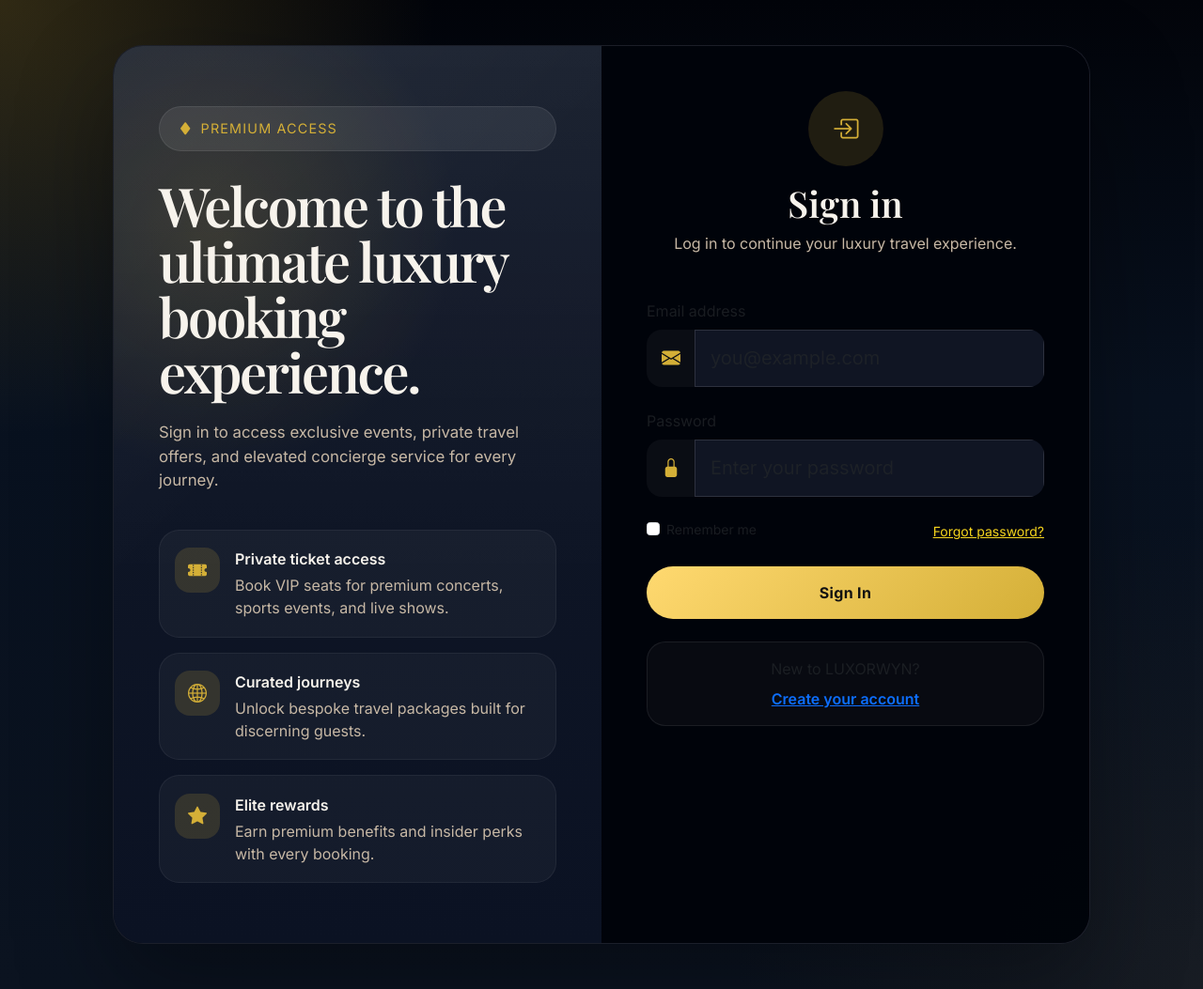
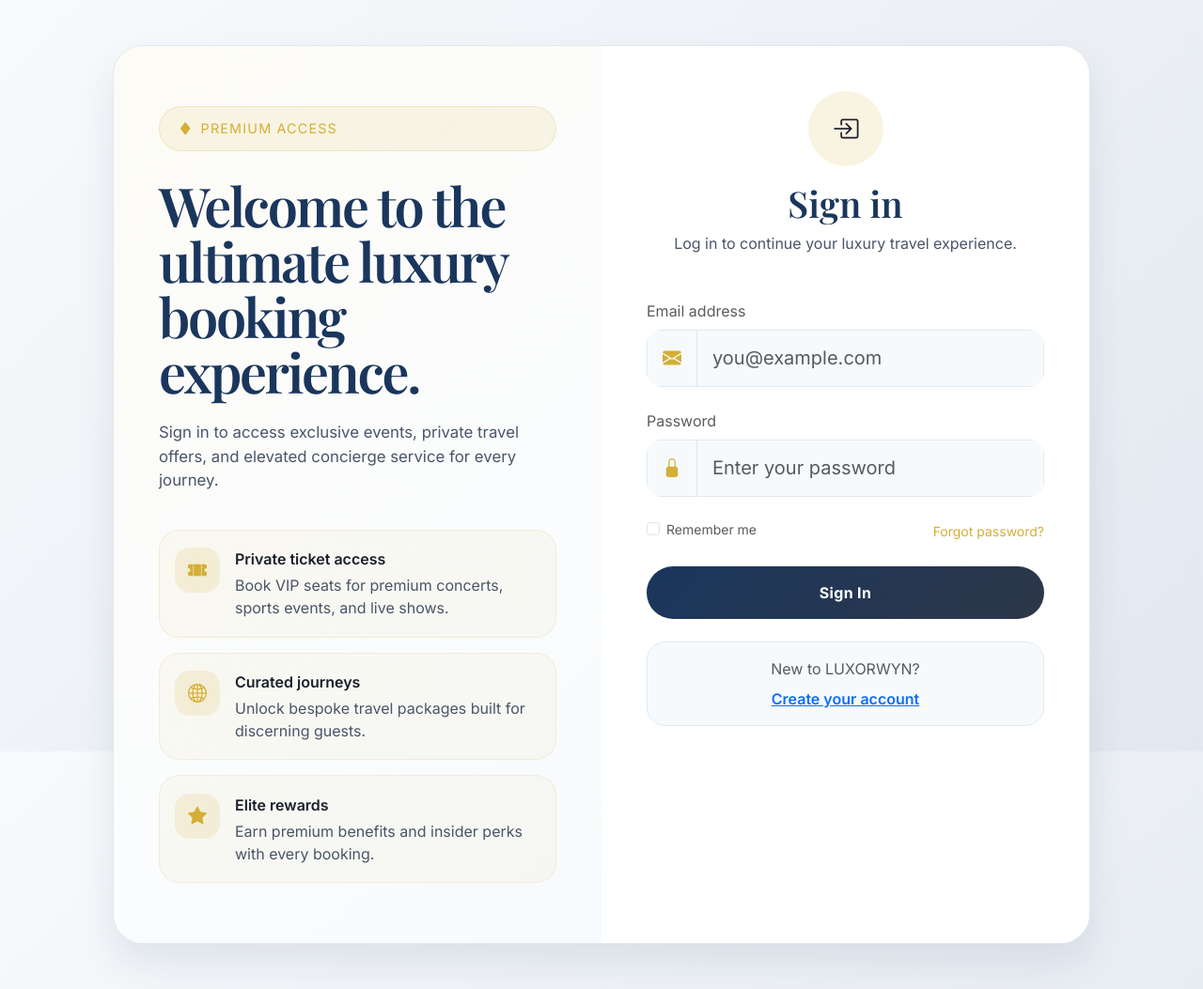
Before and after one commit to enekele/luxury, a Django app: page /accounts/login/ in a window 1280 px wide. Shown: the whole page at 94% size. Run offline with Django 4.2, Linux system fonts and the light colour scheme; data comes from the database, SQL or seed files in the repository.

Commit message:
Update project code

```diff
--- a/ota_platform/templates/account/login.html
+++ b/ota_platform/templates/account/login.html
@@ -13,14 +13,23 @@
 
     <style>
         :root {
-            --bg-dark: #05070d;
-            --bg-secondary: rgba(255,255,255,0.08);
-            --surface: rgba(25, 28, 40, 0.86);
-            --text-light: #f7f3ec;
-            --text-muted: #c7b8a5;
-            --gold: #d4af37;
-            --gold-soft: rgba(212, 175, 55, 0.15);
-            --white-soft: rgba(255,255,255,0.18);
+            /* Luxury Color Palette */
+            --primary-color: #1a365d;
+            /* Deep Navy */
+            --secondary-color: #2d3748;
+            /* Rich Gray */
+            --accent-color: #d4af37;
+            /* Gold */
+            --text-primary: #1a202c;
+            --text-secondary: #4a5568;
+            --bg-primary: #ffffff;
+            --bg-secondary: #f7fafc;
+            --bg-luxury: linear-gradient(135deg, #f8fafc 0%, #e2e8f0 100%);
+            --border-color: #e2e8f0;
+            --shadow-luxury: 0 20px 40px rgba(26, 54, 93, 0.1);
+            --shadow-gold: 0 10px 30px rgba(212, 175, 55, 0.2);
+            --glass-bg: rgba(255, 255, 255, 0.85);
+            --glass-border: rgba(255, 255, 255, 0.2);
         }
 
         * {
@@ -31,10 +40,9 @@
             margin: 0;
             min-height: 100vh;
             font-family: 'Inter', sans-serif;
-            color: var(--text-light);
-            background: radial-gradient(circle at top left, rgba(212,175,55,0.22), transparent 28%),
-                        radial-gradient(circle at bottom right, rgba(81, 69, 49, 0.18), transparent 30%),
-                        linear-gradient(180deg, #02040a 0%, #08111f 40%, #0b1320 100%);
+            color: var(--text-primary);
+            background: var(--bg-luxury);
+            background-attachment: fixed;
         }
 
         .page-shell {
@@ -50,25 +58,23 @@
             max-width: 1040px;
             border-radius: 2rem;
             overflow: hidden;
-            background: rgba(9, 13, 24, 0.92);
-            border: 1px solid rgba(255,255,255,0.08);
-            box-shadow: 0 40px 100px rgba(0, 0, 0, 0.35);
+            background: var(--bg-primary);
+            border: 1px solid var(--border-color);
+            box-shadow: var(--shadow-luxury);
         }
 
         .hero-panel {
             position: relative;
             padding: 4rem 3rem;
-            background: linear-gradient(180deg, rgba(255,255,255,0.05), transparent 60%),
-                        radial-gradient(circle at 20% 20%, rgba(212,175,55,0.16), transparent 30%),
-                        linear-gradient(180deg, #111827 0%, #0b1223 100%);
-            color: var(--text-light);
+            background: linear-gradient(135deg, var(--bg-primary) 0%, var(--bg-secondary) 100%);
+            color: var(--text-primary);
         }
 
         .hero-panel::after {
             content: '';
             position: absolute;
             inset: 0;
-            background: linear-gradient(135deg, rgba(255,255,255,0.04), transparent 40%);
+            background: linear-gradient(135deg, rgba(212, 175, 55, 0.05), transparent 60%);
         }
 
         .hero-panel > * {
@@ -82,9 +88,9 @@
             gap: 0.5rem;
             padding: 0.75rem 1.25rem;
             border-radius: 999px;
-            background: rgba(255,255,255,0.08);
-            border: 1px solid rgba(255,255,255,0.08);
-            color: var(--gold);
+            background: rgba(212, 175, 55, 0.1);
+            border: 1px solid rgba(212, 175, 55, 0.2);
+            color: var(--accent-color);
             font-size: 0.9rem;
             letter-spacing: 0.08em;
             text-transform: uppercase;
@@ -97,12 +103,13 @@
             line-height: 1.02;
             margin-bottom: 1.5rem;
             letter-spacing: -0.04em;
+            color: var(--primary-color);
         }
 
         .hero-copy {
             max-width: 34rem;
             font-size: 1.05rem;
-            color: var(--text-muted);
+            color: var(--text-secondary);
             margin-bottom: 2.5rem;
         }
 
@@ -117,8 +124,8 @@
             gap: 1rem;
             padding: 1.15rem 1rem;
             border-radius: 1.35rem;
-            background: rgba(255,255,255,0.04);
-            border: 1px solid rgba(255,255,255,0.06);
+            background: rgba(212, 175, 55, 0.05);
+            border: 1px solid rgba(212, 175, 55, 0.15);
         }
 
         .feature-icon {
@@ -128,8 +135,8 @@
             display: inline-flex;
             align-items: center;
             justify-content: center;
-            background: rgba(212,175,55,0.16);
-            color: var(--gold);
+            background: rgba(212, 175, 55, 0.15);
+            color: var(--accent-color);
             font-size: 1.25rem;
             flex-shrink: 0;
         }
@@ -137,50 +144,51 @@
         .feature-title {
             font-weight: 600;
             margin-bottom: 0.25rem;
-            color: var(--text-light);
+            color: var(--text-primary);
         }
 
         .feature-text {
-            color: var(--text-muted);
+            color: var(--text-secondary);
             margin: 0;
         }
 
         .form-panel {
             padding: 3rem 3rem;
-            background: rgba(1, 4, 10, 0.96);
+            background: var(--bg-primary);
         }
 
         .form-panel h2 {
             font-family: 'Playfair Display', serif;
             font-size: 2.4rem;
             margin-bottom: 0.5rem;
+            color: var(--primary-color);
         }
 
         .form-panel p.subtitle {
-            color: var(--text-muted);
+            color: var(--text-secondary);
             margin-bottom: 2rem;
         }
 
         .form-control {
             border-radius: 1rem;
-            border: 1px solid rgba(255,255,255,0.12);
-            background: rgba(18, 23, 38, 0.92);
-            color: var(--text-light);
+            border: 1px solid var(--border-color);
+            background: var(--bg-secondary);
+            color: var(--text-primary);
             padding: 1rem 1.15rem;
             min-height: 3.8rem;
         }
 
         .form-control:focus {
-            border-color: rgba(212,175,55,0.7);
-            box-shadow: 0 0 0 0.2rem rgba(212,175,55,0.14);
-            background: rgba(18, 23, 38, 1);
-            color: var(--text-light);
+            border-color: var(--accent-color);
+            box-shadow: 0 0 0 0.2rem rgba(212, 175, 55, 0.15);
+            background: var(--bg-primary);
+            color: var(--text-primary);
         }
 
         .input-group-text {
-            border: none;
-            background: rgba(255,255,255,0.04);
-            color: var(--gold);
+            border: 1px solid var(--border-color);
+            background: var(--bg-secondary);
+            color: var(--accent-color);
         }
 
         .btn-signin {
@@ -190,36 +198,37 @@
             font-weight: 700;
             letter-spacing: 0.02em;
             border: none;
-            color: #111;
-            background: linear-gradient(135deg, #ffd970 0%, #d4af37 100%);
+            color: white;
+            background: linear-gradient(135deg, var(--primary-color) 0%, var(--secondary-color) 100%);
             transition: transform 0.3s ease, box-shadow 0.3s ease;
         }
 
         .btn-signin:hover {
             transform: translateY(-2px);
-            box-shadow: 0 20px 40px rgba(212,175,55,0.25);
+            box-shadow: var(--shadow-luxury);
         }
 
         .text-muted a {
-            color: rgb(247, 214, 29);
+            color: var(--accent-color);
+            text-decoration: none;
+        }
+
+        .text-muted a:hover {
+            color: var(--primary-color);
             text-decoration: underline;
         }
 
-        .text-muted a:hover {
-            color: var(--gold);
-        }
-
         .alt-action {
-            border: 1px solid rgba(255,255,255,0.08);
+            border: 1px solid var(--border-color);
             padding: 1rem;
             border-radius: 1.25rem;
-            background: rgba(255,255,255,0.03);
+            background: var(--bg-secondary);
         }
 
         .alert-custom {
-            background: rgba(212,175,55,0.08);
-            color: var(--text-light);
-            border: 1px solid rgba(212,175,55,0.15);
+            background: rgba(212, 175, 55, 0.1);
+            color: var(--text-primary);
+            border: 1px solid rgba(212, 175, 55, 0.2);
         }
 
         @media (max-width: 991.98px) {
```
Also changed, not shown: ota_platform/ota_platform/settings.py (+22 -4 lines), ota_platform/templates/account/signup.html (+62 -51 lines), 1 other file.
